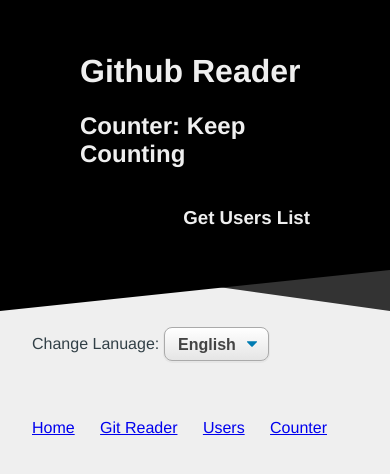
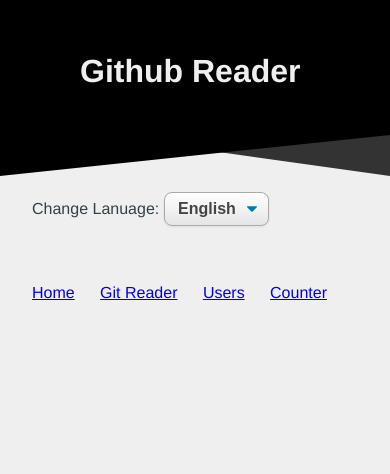
Before and after one commit to qtcoder999/redux-saga, a React app: page / in a window 390 px wide. Shown: the top 474 px of the page. Built offline with nearby package versions, Linux system fonts and the light colour scheme.

Commit message:
updated css

```diff
--- a/src/common/header/header.jsx
+++ b/src/common/header/header.jsx
@@ -4,8 +4,8 @@
     return (
         <header>
             <h1>Github Reader</h1>
-            <h2>Counter: Keep Counting</h2>
-            <h3>Get Users List</h3>
+            <h2 className="hide-on-mobile">Counter: Keep Counting</h2>
+            <h3 className="hide-on-mobile">Get Users List</h3>
         </header>
 
     )
--- a/src/index.css
+++ b/src/index.css
@@ -214,6 +214,9 @@
   .flex{
     width: 305px;
   }
+  .hide-on-mobile{
+    display: none;
+  }
 }
 
 select{
```
